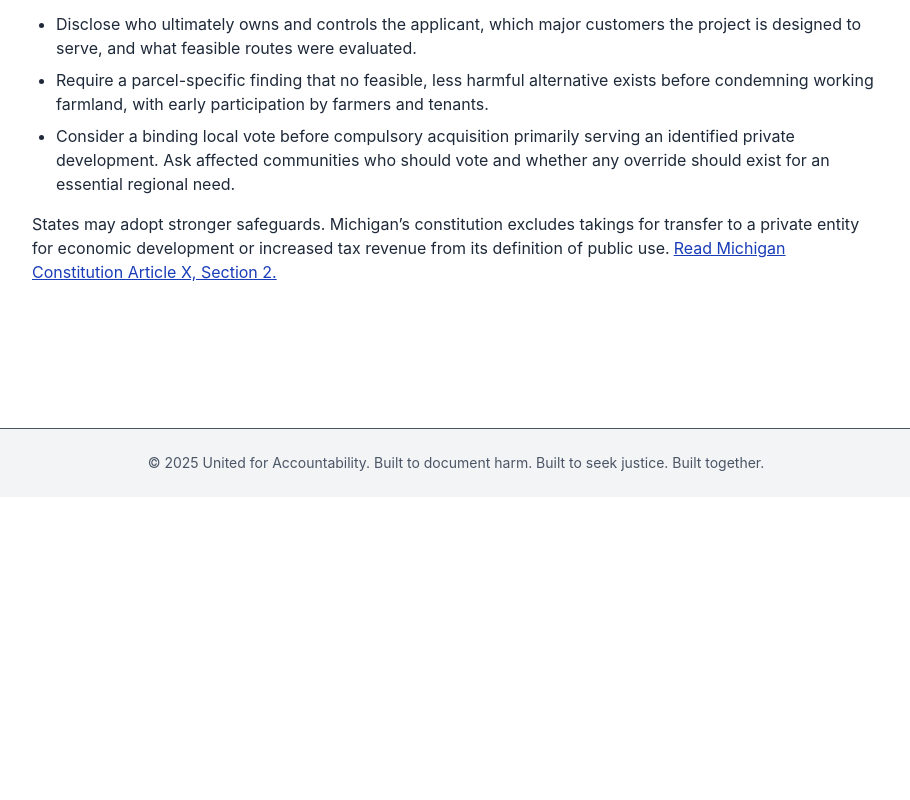
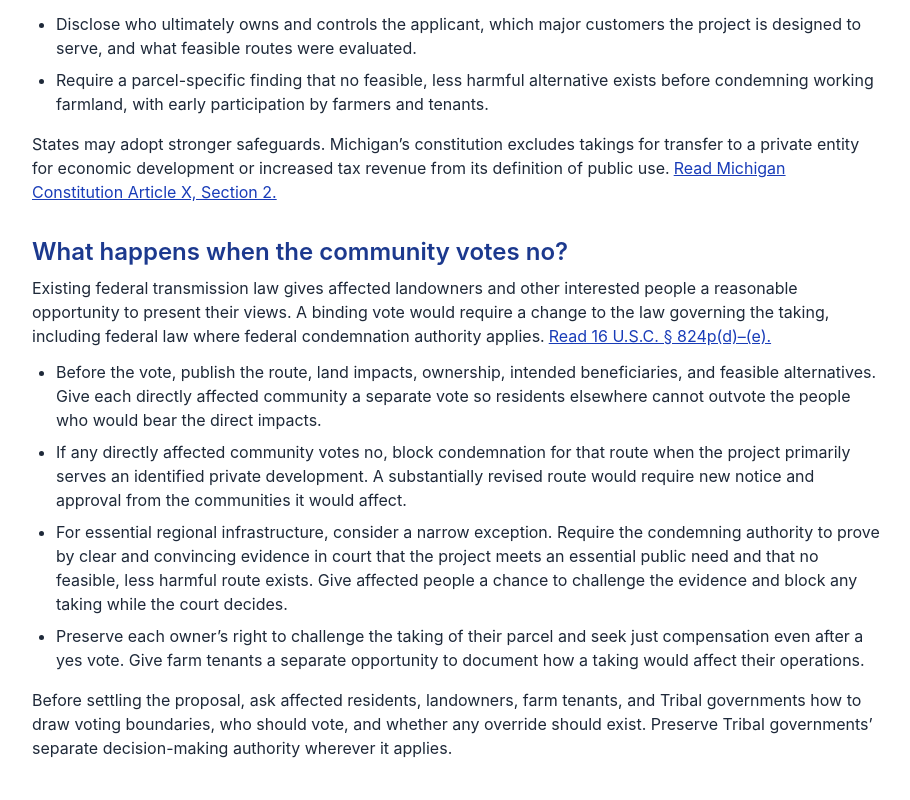
Before and after one commit to United-for-Accountability/mass-tort-platform, a Next.js app: page /cases/kelo-public-use in a window 1280 px wide. Shown: the part 960-1760 px from the top of the page, without its empty margins (184-1094 px from the left). Before the commit the page ends 1457 px from the top, so only its background shows below. Built offline with nearby package versions, Linux system fonts and the light colour scheme.

Commit message:
Define binding community rejection of a taking

```diff
--- a/pages/cases/kelo-public-use/index.js
+++ b/pages/cases/kelo-public-use/index.js
@@ -59,7 +59,6 @@ export default function KeloPublicUse() {
               <li>Require a demonstrable public use or enforceable duty to serve the public. Economic projections alone would be insufficient.</li>
               <li>Disclose who ultimately owns and controls the applicant, which major customers the project is designed to serve, and what feasible routes were evaluated.</li>
               <li>Require a parcel-specific finding that no feasible, less harmful alternative exists before condemning working farmland, with early participation by farmers and tenants.</li>
-              <li>Consider a binding local vote before compulsory acquisition primarily serving an identified private development. Ask affected communities who should vote and whether any override should exist for an essential regional need.</li>
             </ul>
             <p className="mt-4">
               States may adopt stronger safeguards. Michigan’s constitution excludes takings for transfer
@@ -70,6 +69,48 @@ export default function KeloPublicUse() {
               </a>
             </p>
           </section>
+          <section>
+            <h2 className="mb-2 text-2xl font-semibold text-blue-900">What happens when the community votes no?</h2>
+            <p className="mb-3">
+              Existing federal transmission law gives affected landowners and other interested people
+              a reasonable opportunity to present their views. A binding vote would require a change
+              to the law governing the taking, including federal law where federal condemnation
+              authority applies.
+              <a className="ml-1 text-blue-800 underline" href="https://uscode.house.gov/us/usc/119-136/t16/s824p/">
+                Read 16 U.S.C. § 824p(d)–(e).
+              </a>
+            </p>
+            <ul className="list-disc space-y-2 pl-6">
+              <li>
+                Before the vote, publish the route, land impacts, ownership, intended beneficiaries,
+                and feasible alternatives. Give each directly affected community a separate vote so
+                residents elsewhere cannot outvote the people who would bear the direct impacts.
+              </li>
+              <li>
+                If any directly affected community votes no, block condemnation for that route when
+                the project primarily serves an identified private development. A substantially revised
+                route would require new notice and approval from the communities it would affect.
+              </li>
+              <li>
+                For essential regional infrastructure, consider a narrow exception. Require the
+                condemning authority to prove by clear and convincing evidence in court that the
+                project meets an essential public need and that no feasible, less harmful route exists.
+                Give affected people a chance to challenge the evidence and block any taking while
+                the court decides.
+              </li>
+              <li>
+                Preserve each owner’s right to challenge the taking of their parcel and seek just
+                compensation even after a yes vote. Give farm tenants a separate opportunity to
+                document how a taking would affect their operations.
+              </li>
+            </ul>
+            <p className="mt-4">
+              Before settling the proposal, ask affected residents, landowners, farm tenants, and
+              Tribal governments how to draw voting boundaries, who should vote, and whether any
+              override should exist. Preserve Tribal governments’ separate decision-making authority
+              wherever it applies.
+            </p>
+          </section>
         </div>
       </main>
       <Footer />
```
